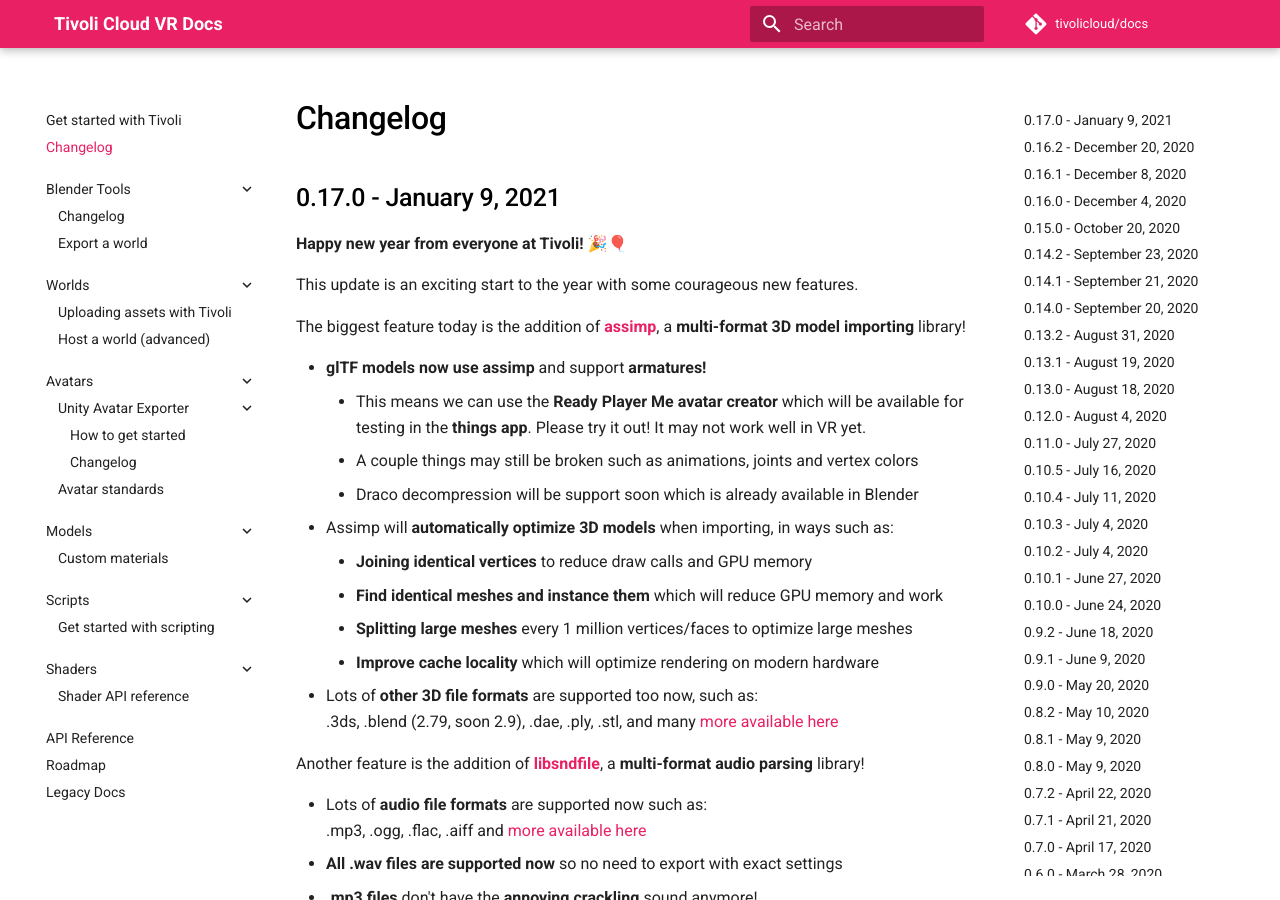
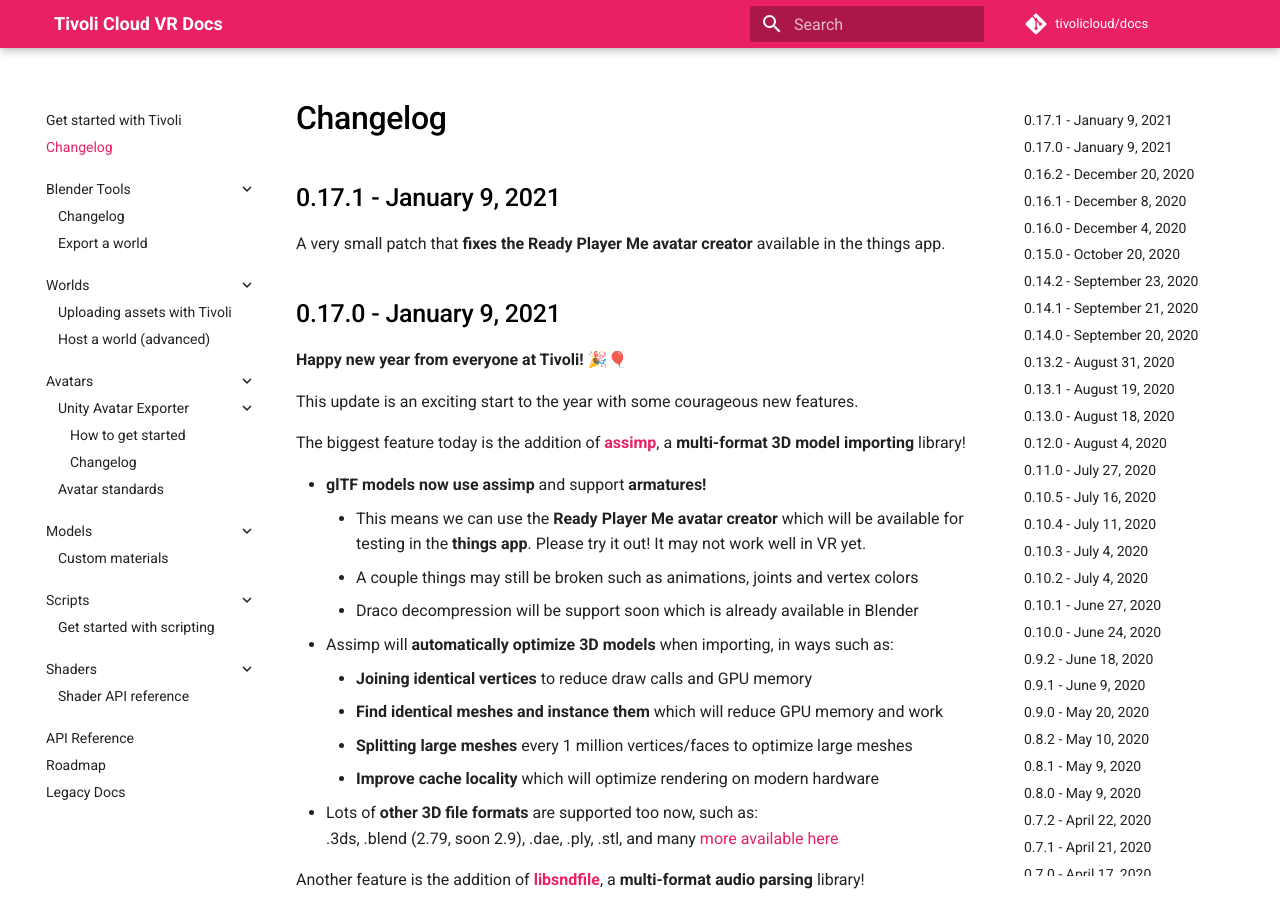
Before and after one commit to Nex-Pro/docs, an MkDocs documentation site: the page built from docs/changelog.md, in a window 1280 px wide and 900 px high. Built offline with MkDocs 1.6.1 and Material for MkDocs 9.7.7, drawn with Linux system fonts in a browser that asks for light colours.

Commit message:
Updated changelog

```diff
--- a/docs/changelog.md
+++ b/docs/changelog.md
@@ -1,4 +1,8 @@
 # Changelog
+
+## 0.17.1 - January 9, 2021
+
+A very small patch that **fixes the Ready Player Me avatar creator** available in the things app.
 
 ## 0.17.0 - January 9, 2021
 
```
